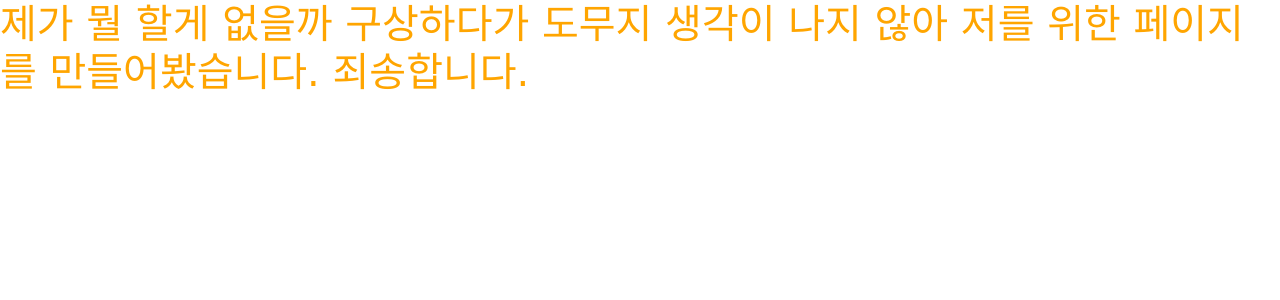
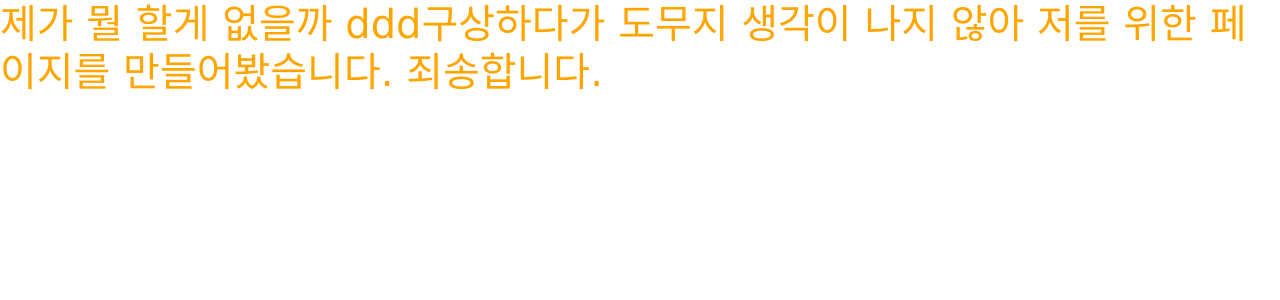
Before and after one commit to godgi/django_project4_kmg, a Django app: page /introduction/ in a window 1280 px wide. Shown: the part 56-356 px from the top of the page. Run offline with Django 3.2, Linux system fonts and the light colour scheme; some libraries are stand-ins or nearby versions.

Commit message:
1st commit

```diff
--- a/introduction/templates/introduction/profile.html
+++ b/introduction/templates/introduction/profile.html
@@ -1,5 +1,5 @@
 {% extends 'base.html' %}
 {% load static %}
 {% block content %}
-<h1>제가 뭘 할게 없을까 구상하다가 도무지 생각이 나지 않아 저를 위한 페이지를 만들어봤습니다. 죄송합니다.</h1>
+<h1>제가 뭘 할게 없을까 ddd구상하다가 도무지 생각이 나지 않아 저를 위한 페이지를 만들어봤습니다. 죄송합니다.</h1>
 {% endblock %}
```
